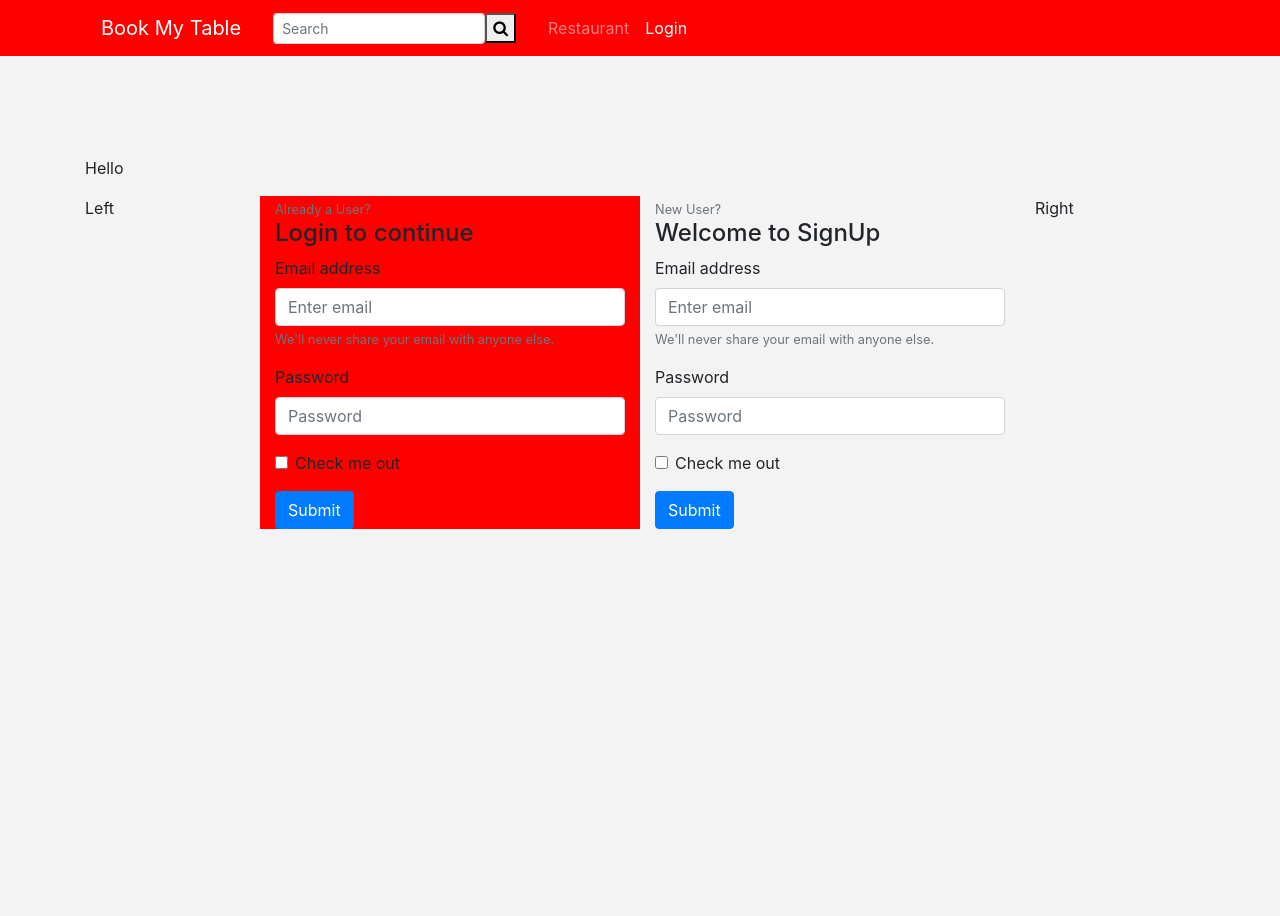
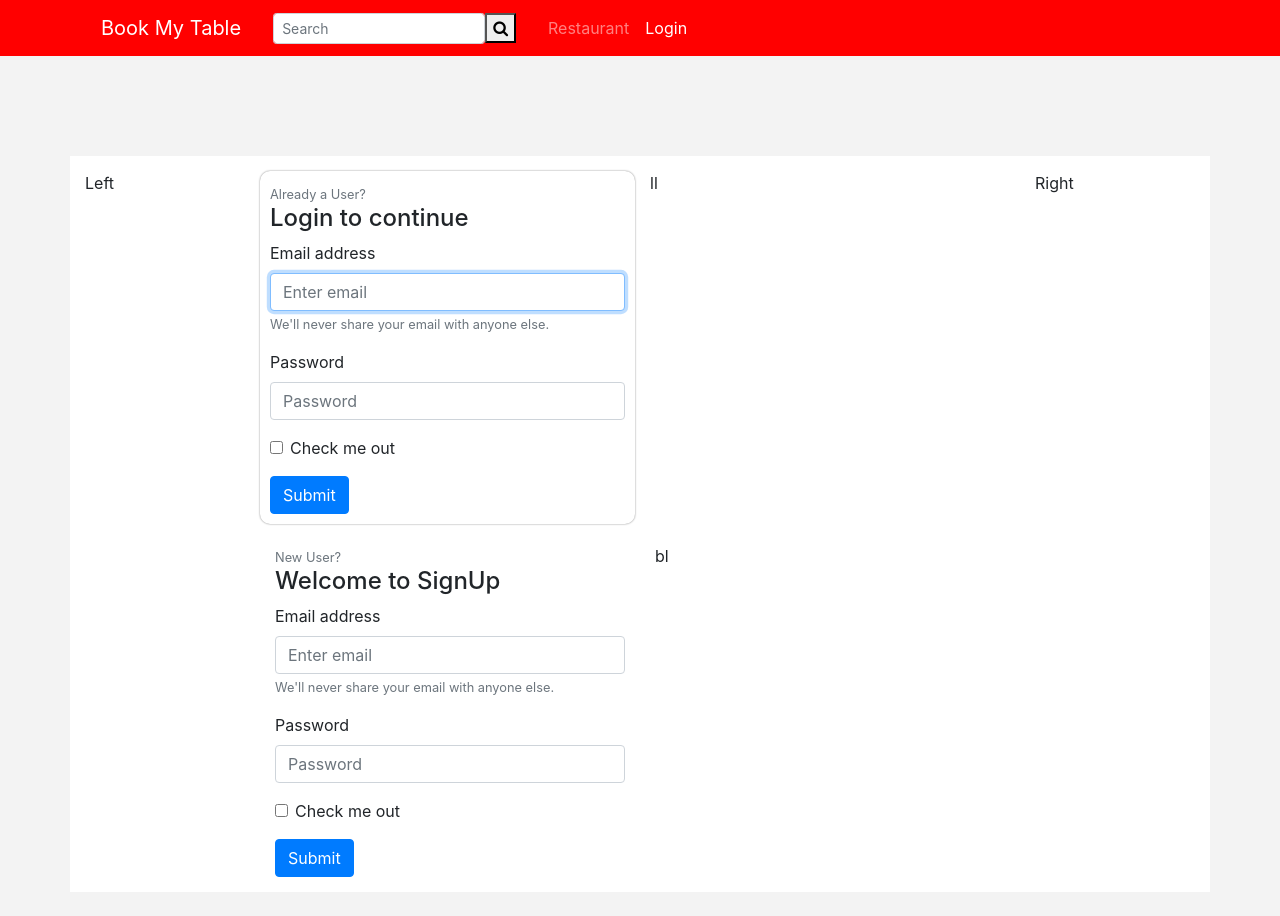
Before and after one commit to garganshul108/BookMyTable, a React (Create React App) app in the folder bookmytable/: page /login in a window 1280 px wide. Shown: the top 916 px of the page. Before the commit the page ends 800 px from the top, so only its background shows below. Built offline with nearby package versions, Linux system fonts and the light colour scheme.

Commit message:
pagelogin

```diff
--- a/bookmytable/src/api/dump/restaurant.js
+++ b/bookmytable/src/api/dump/restaurant.js
@@ -1,47 +1,47 @@
-const data = [
-    {
-        '_id': '1',
-        'name': 'Kake da Dhabba',
-        'rating': '2.2',
-        'cuisine': 'North-Indian'
-    },
-    {
-        '_id': '2',
-        'name': 'Hatti Pyar Di',
-        'rating': '2.2',
-        'cuisine': 'North-Indian'
-    },
-    {
-        '_id': '3',
-        'name': 'Macchi Makkana',
-        'rating': '2.2',
-        'cuisine': 'Bengali'
-    },
-    {
-        '_id': '4',
-        'name': 'Amritsar Aao Ji',
-        'rating': '2.2',
-        'cuisine': 'North-Indian'
-    },
-    {
-        '_id': '5',
-        'name': 'Amma ki Rasoi',
-        'rating': '2.2',
-        'cuisine': 'South-Indian'
-    },
-    {
-        '_id': '6',
-        'name': 'Haweli: Aake Dekho',
-        'rating': '2.2',
-        'cuisine': 'Continental'
-    },
-    {
-        '_id': '7',
-        'name': 'Kerala Delight',
-        'rating': '2.2',
-        'cuisine': 'South-Indian'
-    },
-];
+// const data = [
+//     {
+//         '_id': '1',
+//         'name': 'Kake da Dhabba',
+//         'rating': '2.2',
+//         'cuisine': 'North-Indian'
+//     },
+//     {
+//         '_id': '2',
+//         'name': 'Hatti Pyar Di',
+//         'rating': '2.2',
+//         'cuisine': 'North-Indian'
+//     },
+//     {
+//         '_id': '3',
+//         'name': 'Macchi Makkana',
+//         'rating': '2.2',
+//         'cuisine': 'Bengali'
+//     },
+//     {
+//         '_id': '4',
+//         'name': 'Amritsar Aao Ji',
+//         'rating': '2.2',
+//         'cuisine': 'North-Indian'
+//     },
+//     {
+//         '_id': '5',
+//         'name': 'Amma ki Rasoi',
+//         'rating': '2.2',
+//         'cuisine': 'South-Indian'
+//     },
+//     {
+//         '_id': '6',
+//         'name': 'Haweli: Aake Dekho',
+//         'rating': '2.2',
+//         'cuisine': 'Continental'
+//     },
+//     {
+//         '_id': '7',
+//         'name': 'Kerala Delight',
+//         'rating': '2.2',
+//         'cuisine': 'South-Indian'
+//     },
+// ];
 
 const jsonData = [
     ...require('./JSON/R_data_Gurgaon0+20_filtered.json'),
--- a/bookmytable/src/components/css/login.css
+++ b/bookmytable/src/components/css/login.css
@@ -1,3 +1,19 @@
+.loginPage {
+  background: white;
+  padding: 15px;
+  margin-bottom: 100px;
+}
+
 .loginPage .loginDiv {
-  background: red;
+  padding: 10px;
+  border-radius: 10px;
+  box-shadow: 0px 0px 2px gray;
+  background: white;
+  margin-bottom: 20px;
 }
+
+.loginPage .loginDiv:hover {
+  background: rgba(255, 205, 0, 0.1);
+  /* border: 1px solid yellow; */
+  box-shadow: 0px 0px 2px orange;
+}
--- a/bookmytable/src/components/login.jsx
+++ b/bookmytable/src/components/login.jsx
@@ -6,9 +6,10 @@ class Login extends Component {
   render() {
     return (
       <div className="container loginPage">
-        <p>Hello</p>
         <div className="row">
           <div className="col-2">Left</div>
+          <div className="col">
+            <div className="row">
               <div className="col loginDiv">
                 <small class="form-text text-muted">Already a User?</small>
                 <h4>Login to continue</h4>
@@ -17,6 +18,7 @@ class Login extends Component {
                     <label htmlFor="exampleInputEmail1">Email address</label>
                     <input
                       type="email"
+                      autoFocus
                       className="form-control"
                       id="exampleInputEmail1"
                       aria-describedby="emailHelp"
@@ -50,6 +52,9 @@ class Login extends Component {
                   </button>
                 </form>
               </div>
+              <div className="col">ll</div>
+            </div>
+            <div className="row">
               <div className="col signupDiv">
                 <small class="form-text text-muted">New User?</small>
                 <h4>Welcome to SignUp</h4>
@@ -91,6 +96,9 @@ class Login extends Component {
                   </button>
                 </form>
               </div>
+              <div className="col">bl</div>
+            </div>
+          </div>
           <div className="col-2">Right</div>
         </div>
       </div>
```
Lines whose indentation alone changed are shown as unchanged.
